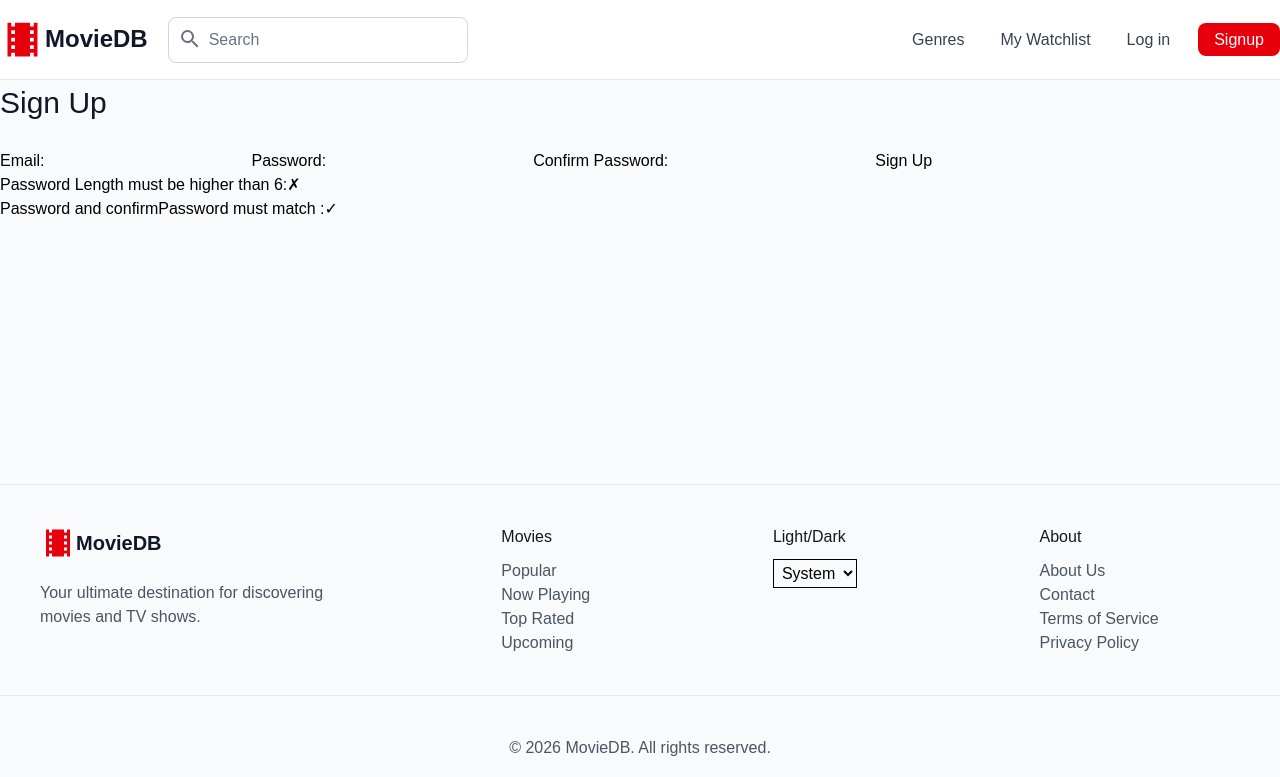
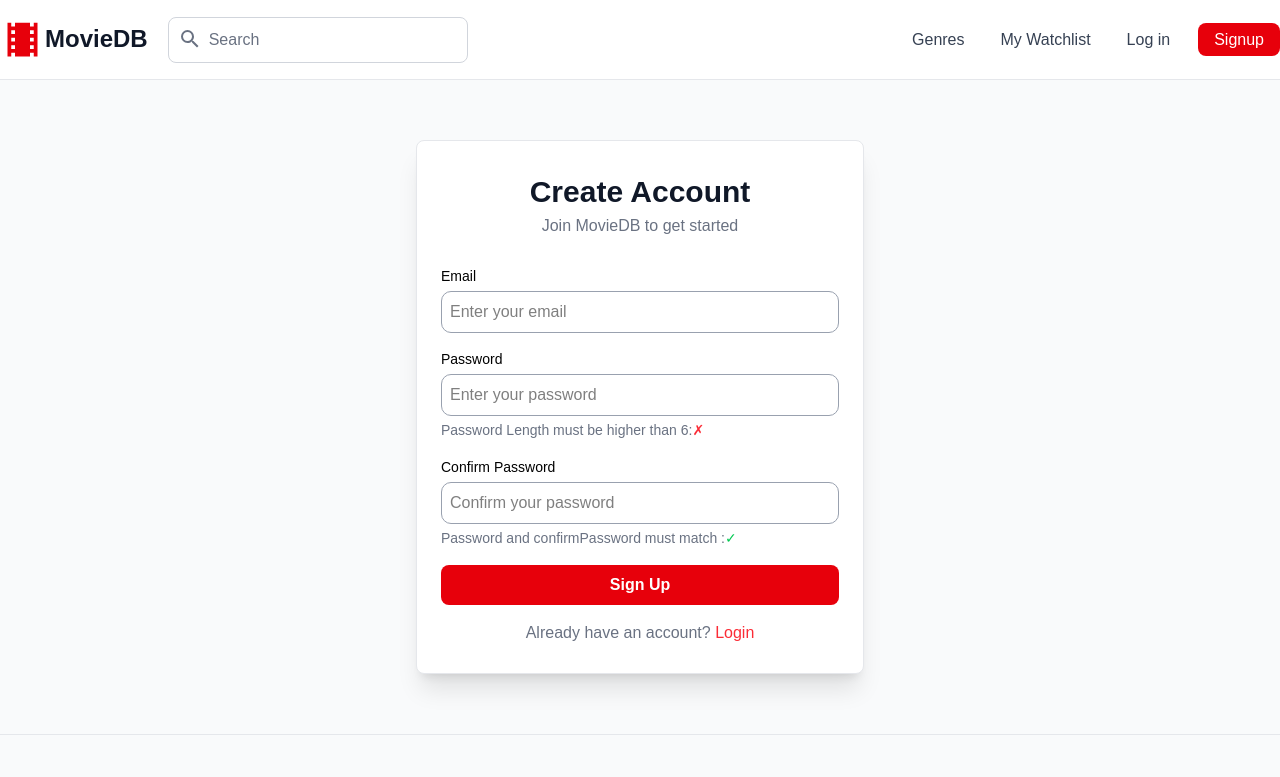
Before and after one commit to BelalHashem007/movie_db_app, a React (Vite) app: page /signup in a window 1280 px wide. Shown: the top 777 px of the page. Built offline with nearby package versions, Linux system fonts and the light colour scheme; no server answers.

Commit message:
Adding styles for signup

```diff
--- a/src/App.tsx
+++ b/src/App.tsx
@@ -19,7 +19,7 @@ function App() {
     <>
       <ScrollToTop />
       <Header />
-      <main className="grow">
+      <main className="grow flex flex-col">
         <Outlet />
       </main>
       <Footer />
--- /dev/null
+++ b/src/components/Input.tsx
@@ -0,0 +1,32 @@
+type Props = {
+  name: string;
+  label: string;
+  value: string;
+  onChange: (e: React.ChangeEvent<HTMLInputElement>) => void;
+  inputClassName: string;
+  placeholder: string;
+};
+
+export default function Input({
+  name,
+  label,
+  value,
+  onChange,
+  inputClassName,
+  placeholder,
+}: Props) {
+  return (
+    <>
+      <label htmlFor={name} className="text-[0.875rem] mb-1">{label}</label>
+      <input
+        type={name}
+        name={name}
+        id={name}
+        className={inputClassName}
+        placeholder={placeholder}
+        value={value}
+        onChange={onChange}
+      />
+    </>
+  );
+}
--- a/src/pages/auth/SignUp.tsx
+++ b/src/pages/auth/SignUp.tsx
@@ -1,65 +1,101 @@
 import { useState } from "react";
 import { createAccount } from "../../supabase/auth";
 import toast from "react-hot-toast";
-import { useNavigate } from "react-router";
+import { useNavigate, Link } from "react-router";
+import { isValidEmail } from "../../utility/helperFunctions";
+import Input from "../../components/Input";
 
 export default function SignUp() {
   const [email, setEmail] = useState("");
   const [password, setPassword] = useState("");
   const [confirmPassword, setConfirmPassword] = useState("");
   const navigate = useNavigate();
+  const inputStyle = "border p-2 rounded-[10px] border-gray-400 focus:outline w-full dark:border-gray-700 dark:bg-gray-800";
 
   async function handleSubmit() {
+    const isValid = isValidEmail(email);
+    if (!isValid) {
+      toast.error("Please enter a valid email");
+    }
     if (password.length > 6 && password === confirmPassword) {
-       const {error} = await createAccount(email, password);
-       if (error){
+      const { error } = await createAccount(email, password);
+      if (error) {
         toast.error(error?.message);
         return;
       }
-       toast.success("Your account creation is successful!")
-       navigate("/")
+      toast.success("Your account creation is successful!");
+      navigate("/");
     }
   }
   return (
-    <section>
-      <h2>Sign Up</h2>
-      <form>
-        <label htmlFor="email">Email:</label>
-        <input
-          type="email"
+    <section className="flex items-center justify-center h-full grow">
+      <div className="bg-white px-6 py-7 w-full max-w-md my-15 border border-gray-200 shadow-xl rounded-lg dark:bg-gray-900 dark:border-gray-800">
+        <div className="text-center mb-7">
+          <h2 className="mb-0 font-bold">Create Account</h2>
+          <p className="text-gray-500 dark:text-gray-400">Join MovieDB to get started</p>
+        </div>
+        <form className="flex flex-col gap-4">
+          <div className="flex flex-col">
+            <Input
+              label="Email"
               name="email"
-          id="email"
               value={email}
-          onChange={(e) => setEmail(e.currentTarget.value)}
+              onChange={(e) => {
+                setEmail(e.currentTarget.value);
+              }}
+              placeholder="Enter your email"
+              inputClassName={inputStyle}
             />
-        <label htmlFor="password">Password:</label>
-        <input
-          type="password"
+          </div>
+          <div className="flex flex-col">
+            <Input
+              label="Password"
               name="password"
-          id="password"
               value={password}
-          onChange={(e) => setPassword(e.currentTarget.value)}
+              onChange={(e) => {
+                setPassword(e.currentTarget.value);
+              }}
+              placeholder="Enter your password"
+              inputClassName={inputStyle}
             />
-        <label htmlFor="confirmPassword">Confirm Password:</label>
-        <input
-          type="password"
+            <p className="text-[0.875rem] text-gray-500 dark:text-gray-400 mt-1">
+              Password Length must be higher than 6:
+              {password.length > 6 ? (
+                <span className="text-green-500">✓</span>
+              ) : (
+                <span className="text-red-500">✗</span>
+              )}
+            </p>
+          </div>
+
+          <div className="flex flex-col">
+            <Input
+              label="Confirm Password"
               name="confirmPassword"
-          id="confirmPassword"
               value={confirmPassword}
-          onChange={(e) => setConfirmPassword(e.currentTarget.value)}
+              onChange={(e) => {
+                setConfirmPassword(e.currentTarget.value);
+              }}
+              placeholder="Confirm your password"
+              inputClassName={inputStyle}
             />
-        <button type="button" onClick={handleSubmit}>
+            <p className="text-[0.875rem] text-gray-500 dark:text-gray-400 mt-1">
+              Password and confirmPassword must match :
+              {password === confirmPassword ? (
+                <span className="text-green-500">✓</span>
+              ) : (
+                <span className="text-red-500">✗</span>
+              )}
+            </p>
+          </div>
+          <button type="button" className="bg-red-600 text-white py-2 rounded-lg font-bold" onClick={handleSubmit}>
             Sign Up
           </button>
         </form>
-      <p>
-        Password Length must be higher than 6:
-        {password.length > 6 ? "✓" : "✗"}{" "}
-      </p>
-      <p>
-        Password and confirmPassword must match :
-        {password === confirmPassword ? "✓" : "✗"}{" "}
-      </p>
+        <div className="text-center mt-4 ">
+          <span className="text-gray-500 dark:text-gray-400">Already have an account?</span> <Link to={"/login"} className="text-red-500">Login</Link>
+        </div>
+      </div>
     </section>
   );
 }
```
Lines whose indentation alone changed are shown as unchanged.
